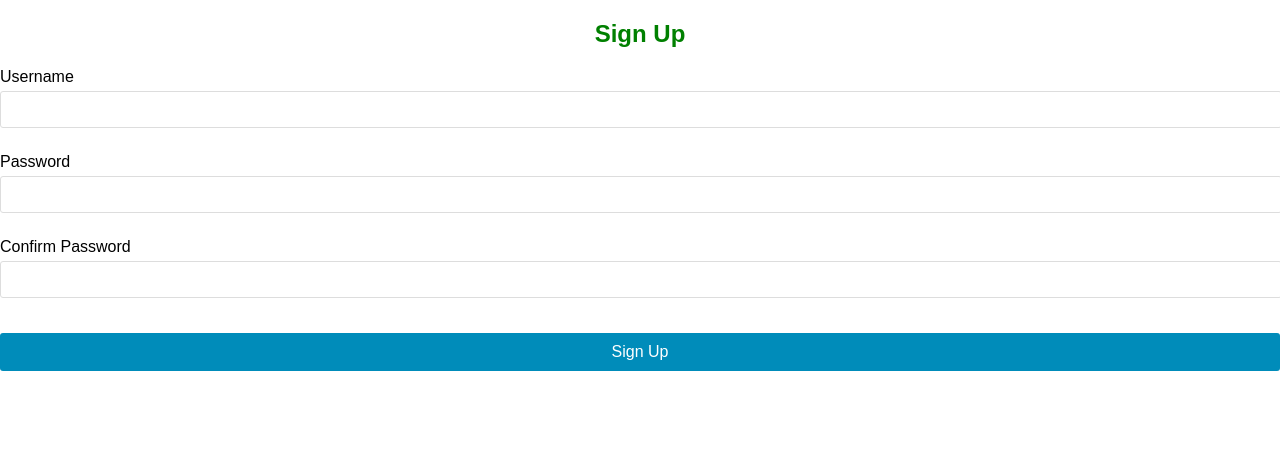
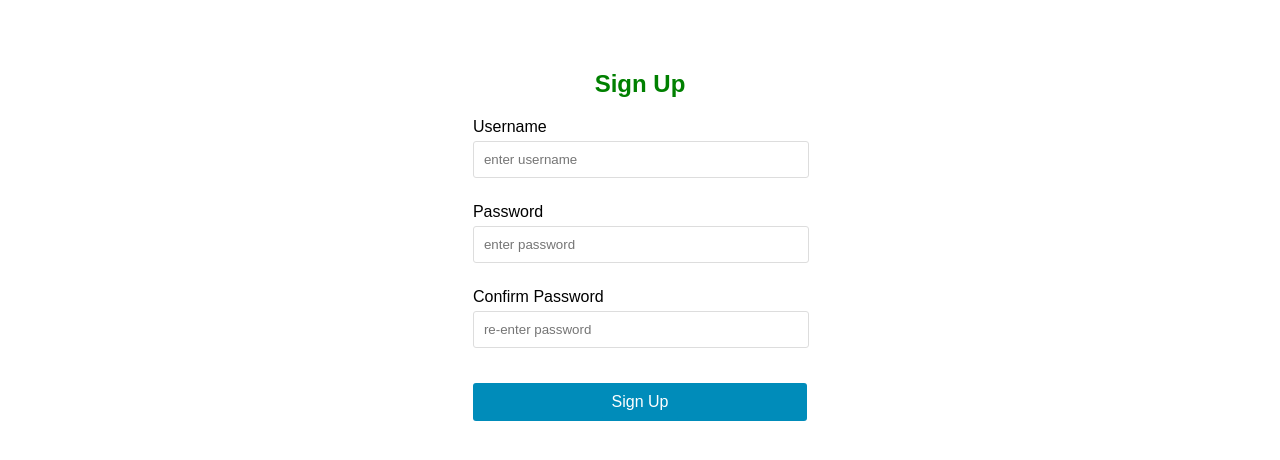
Before and after one commit to colehearld/WebApps_Project, a Flask app: page /signup in a window 1280 px wide. Shown: the top 460 px of the page. Run offline with Flask 3, Linux system fonts and the light colour scheme.

Commit message:
db configurated and login/logout functional

```diff
--- a/main.py
+++ b/main.py
@@ -1,35 +1,131 @@
-from flask import Flask, render_template, jsonify
-import requests
+from flask import Flask, render_template, redirect, url_for, request, session
+from flask_sqlalchemy import SQLAlchemy
+from flask_login import login_required, current_user, UserMixin
+from functools import wraps
+import os
 
+basedir = os.path.abspath(os.path.dirname(__file__))
+
+# create a Flask instance
 app = Flask(__name__)
+app.config['SECRET_KEY'] = 'this_is_the_secret_key'
 
-@app.route('/')
+# define SQLAlchemy URL, a configuration parameter
+app.config['SQLALCHEMY_DATABASE_URI'] =\
+'sqlite:///' + os.path.join(basedir, 'data.sqlite')
+app.config['SQLALCHEMY_TRACK_MODIFICATIONS'] = False
+
+# The db object instantiated from the class SQLAlchemy represents the database and
+# provides access to all the functionality of Flask-SQLAlchemy
+db = SQLAlchemy(app)
+
+# create tables for db
+class User(db.Model, UserMixin):
+    __tablename__ = 'users'
+
+    username = db.Column(db.String(20), primary_key=True)
+    password = db.Column(db.String(20))
+
+    catches = db.relationship('Catch', backref='user')
+
+    def __repr__(self):
+        return '<User %r>' % self.username
+
+class Catch(db.Model):
+    __tablename__ = 'catches'
+
+    catch_id = db.Column(db.Integer, primary_key=True)
+    fish_type = db.Column(db.String(20))
+    weight = db.Column(db.Double)
+    length = db.Column(db.Double)
+    lure_used = db.Column(db.String(20))
+    location = db.Column(db.String(20))
+
+    user_username = db.Column(db.String(20), db.ForeignKey('users.username'))
+
+    def __repr__(self):
+        return '<Catch %r>' % self.catch_id
+
+def login_required(f):
+    @wraps(f)
+    def decorated_function(*args, **kwargs):
+        if 'username' not in session:
+            return redirect(url_for('login'))
+        return f(*args, **kwargs)
+    return decorated_function
+
+@app.route('/', methods=['GET', 'POST'])
+@login_required
 def index():
-    return render_template('index.html')
-
-@app.route('/home')
-def home():
     return render_template('home.html')
 
-@app.route('/login')
+@app.route('/login', methods=['GET', 'POST'])
 def login():
+    if request.method == 'POST':
+        username = request.form.get('username')
+        password = request.form.get('password')
+
+        if username == None or password == None:
+            return redirect(url_for('login'))
+
+        user = User.query.filter_by(username=username).first()
+
+        if user:
+            if user.password == password:
+                session['username'] = username
+                print('successful login')
+                print(session['username'])
+                return redirect(url_for('profile'))
+            else:
+                print('incorrect password')
+                return redirect(url_for('login'))
+
     return render_template('login.html')
 
-@app.route('/signup')
+@app.route('/logout')
+def logout():
+    session.pop('username', None)
+    return redirect(url_for('login'))
+
+@app.route('/signup', methods=['GET', 'POST'])
 def signup():
+    if request.method == 'POST':
+        username = request.form.get('username')
+        password1 = request.form.get('password1')
+        password2 = request.form.get('password2')
+
+        user = User.query.filter_by(username=username).first()
+        if user:
+            print('username is taken')
+        elif password1 != password2:
+            print('passwords do not match')
+        else:
+            new_user = User(username=username, password=password1)
+            db.session.add(new_user)
+            db.session.commit()
+            print('user created!')
+            session['username'] = username
+            return render_template('profile.html')
+
     return render_template('signup.html')
 
 @app.route('/profile')
+@login_required
 def profile():
     return render_template('profile.html')
 
 @app.route('/addcatch')
+@login_required
 def addcatch():
     return render_template('addcatch.html')
 
 @app.route('/discovery')
+@login_required
 def discovery():
     return render_template('discovery.html')
 
 if __name__ == "__main__":
+    # only run when initially setting up tables for the db
+    # with app.app_context():
+    #     db.create_all()
     app.run(debug=True)
--- a/static/styles.css
+++ b/static/styles.css
@@ -44,6 +44,11 @@ h2 {
   text-align: center;
   color: green;
 }
+
+a {
+  text-decoration: none;
+}
+
 .form-input {
   margin-bottom: 10px;
   width: 100%;
--- a/templates/base.html
+++ b/templates/base.html
@@ -8,10 +8,12 @@
 </head>
 <body>
   <ul class="nav-bar">
-    <li><a class="active" href="home">Home</a></li>
+    <li><a class="active" href="/">Home</a></li>
     <li><a href="discovery">Discovery</a></li>
     <li><a href="profile">Profile</a></li>
     <li><a href="addcatch">Add catch</a></li>
+    <li><a href="logout">Logout</a></li>
+
   </ul>
 
   <div class="container">{% block content %} {% endblock %}</div>
--- a/templates/signup.html
+++ b/templates/signup.html
@@ -15,24 +15,26 @@
 </head>
 
 <body>
-    <div class="signup-container">
-        <!-- Sign Up form -->
+    <form method="POST">
+        <div class="login-container">
+        <!-- Login form -->
+          <div>
             <h2>Sign Up</h2>
-        <form action="/signup" method="post">
             <div class="form-input">
                 <label for="username">Username</label>
-              <input type="text" id="username" name="username" required>
+                <input type="text" id="username" name="username" placeholder="enter username">
             </div>
             <div class="form-input">
                 <label for="password">Password</label>
-              <input type="password" id="password" name="password" required>
+                <input type="password" id="password1" name="password1" placeholder="enter password">
             </div>
             <div class="form-input">
-              <label for="confirm_password">Confirm Password</label>
-              <input type="password" id="confirm_password" name="confirm_password" required>
+                <label for="password">Confirm Password</label>
+                <input type="password" id="password2" name="password2" placeholder="re-enter password">
             </div>
-          <button class="signup-button" type="submit">Sign Up</button>
+            <button class="signup-button"><a href="profile" class="signup-button">Sign Up</a></button>
+          </div>
+        </div>
       </form>
-    </div>
 </body>
 </html>
```
Also changed, not shown: templates/index.html (+4 -3 lines), templates/login.html (+14 -18 lines), __init__.py (added), 1 other file. Lines whose indentation alone changed are shown as unchanged.
